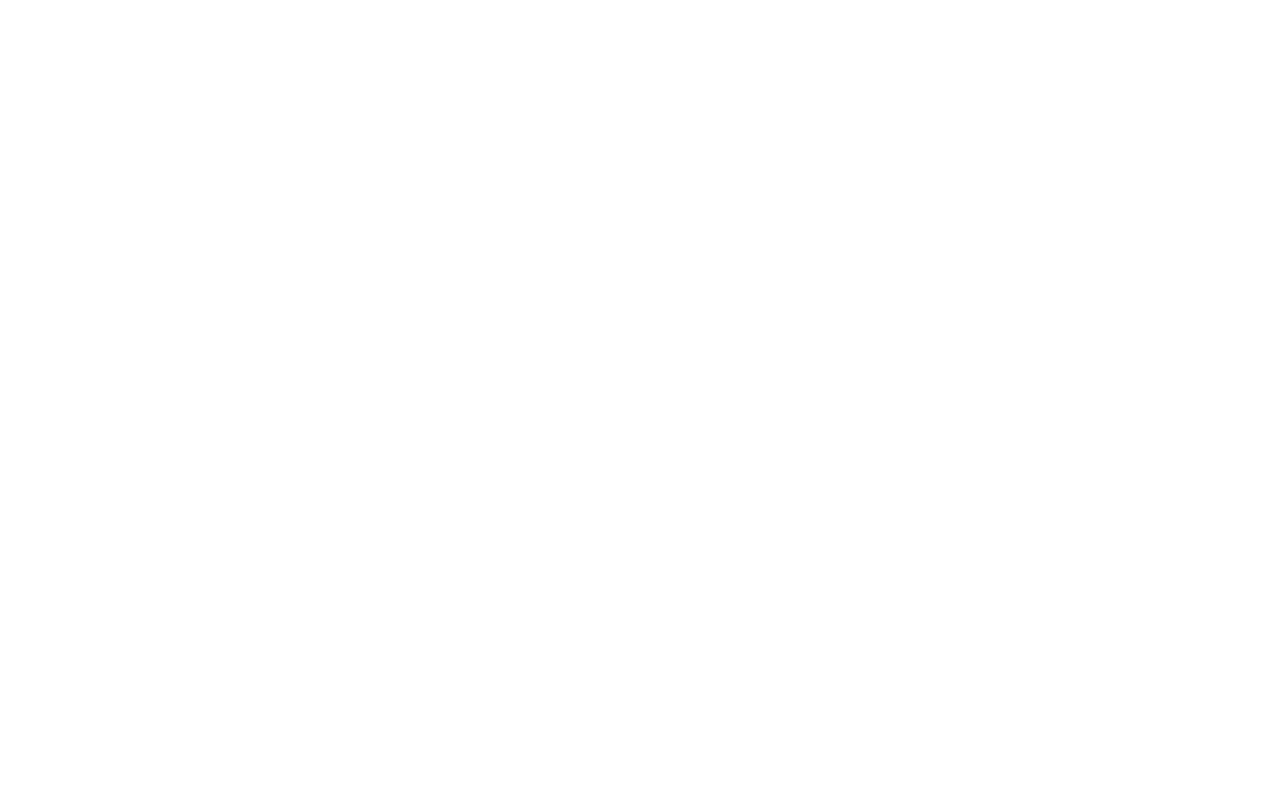
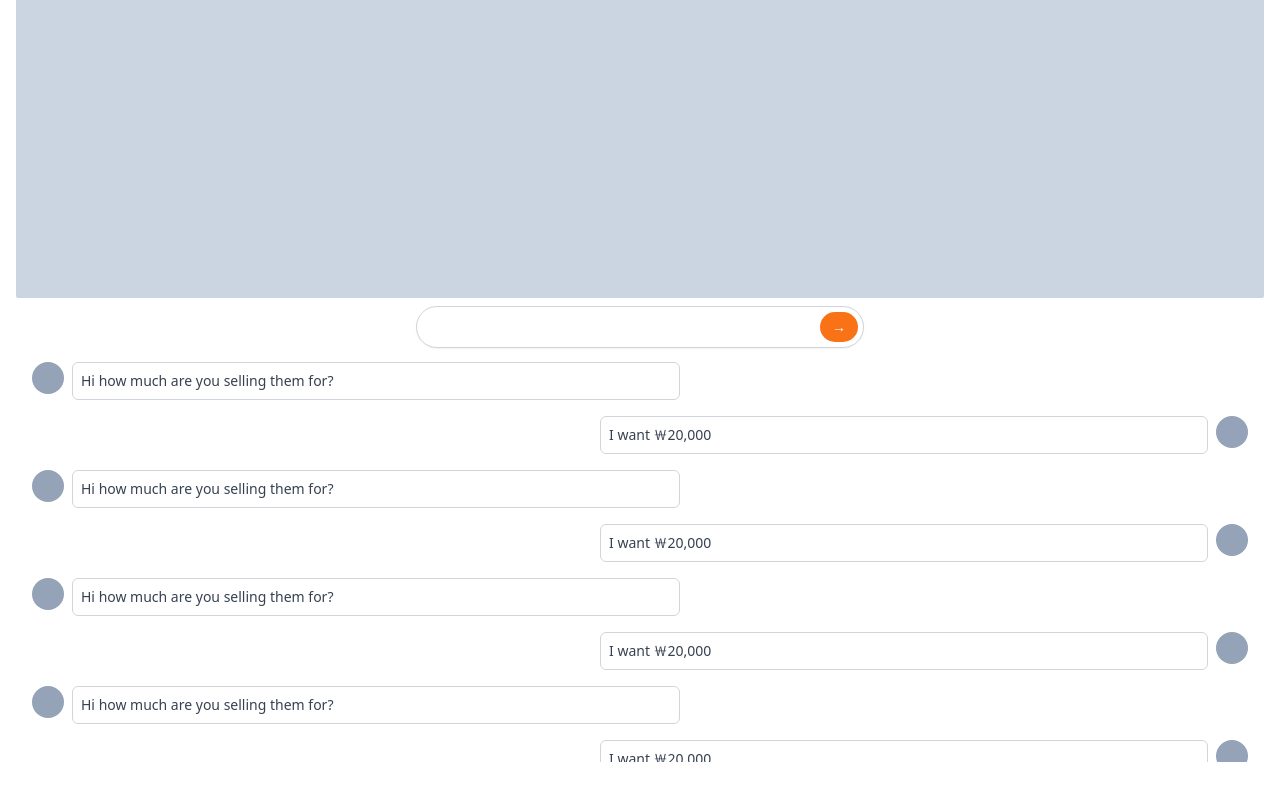
Before and after one commit to JiHunSong94/carrot-market, a Next.js app: page /streams/1 in a window 1280 px wide. Before the commit this address had no page. Shown: the part 444-1244 px from the top of the page. Before the commit the page ends 800 px from the top, so only its background shows below. Built offline with nearby package versions, Linux system fonts and the light colour scheme.

Commit message:
3.14 TW PRACTICE - Stream Detail

```diff
--- a/pages/chats/[id].tsx
+++ b/pages/chats/[id].tsx
@@ -1,4 +1,4 @@
-export default function chatDetail() {
+export default function ChatDetail() {
   return (
     <div className="space-y-4 px-4 py-10">
       <div className="flex items-start space-x-2 ">
@@ -19,14 +19,14 @@
           <p>미쳤어</p>
         </div>
       </div>
-      <div className="fixed inset-x-0 bottom-2 mx-auto w-full max-w-md px-4">
-        <div className="flex items-center">
+      <div className="fixed inset-x-0 bottom-0  bg-white py-2">
+        <div className="relative mx-auto flex w-full  max-w-md items-center">
           <input
             type="text"
-            className="relative w-full rounded-full border-gray-300 shadow-sm focus:border-orange-500 focus:outline-none focus:ring-orange-500"
+            className="w-full rounded-full border-gray-300 pr-12 shadow-sm focus:border-orange-500 focus:outline-none focus:ring-orange-500"
           />
-          <div className="absolute inset-y-0 right-4 flex py-1.5 pr-1.5">
-            <button className="hover:bg-oranger-600 flex cursor-pointer items-center rounded-full bg-orange-500 px-3  text-sm text-white focus:ring-2 focus:ring-orange-500 focus:ring-offset-2">
+          <div className="absolute inset-y-0 right-0 flex py-1.5 pr-1.5">
+            <button className="flex items-center rounded-full bg-orange-500 px-3 text-sm text-white hover:bg-orange-600 focus:ring-2 focus:ring-orange-500 focus:ring-offset-2">
               &rarr;
             </button>
           </div>
--- /dev/null
+++ b/pages/streams/[id].tsx
@@ -0,0 +1,71 @@
+export default function StreamDetail() {
+  return (
+    <div className="space-y-4 px-4 py-10">
+      <div className="aspect-video w-full rounded-sm bg-slate-300" />
+      <h3 className="semibold mt-2 text-2xl text-gray-800">Live Commercial!</h3>
+      <div className="mt-10 h-[50vh] space-y-4 overflow-y-scroll px-4 pb-16">
+        <div className="flex items-start space-x-2 ">
+          <div className="h-8 w-8 rounded-full bg-slate-400" />
+          <div className="w-1/2 rounded-md border border-gray-300 p-2 text-sm text-gray-700">
+            <p>Hi how much are you selling them for?</p>
+          </div>
+        </div>
+        <div className="flex flex-row-reverse items-start space-x-2 space-x-reverse">
+          <div className="h-8 w-8 rounded-full bg-slate-400" />
+          <div className="w-1/2 rounded-md border border-gray-300 p-2 text-sm text-gray-700">
+            <p>I want ￦20,000</p>
+          </div>
+        </div>
+        <div className="flex items-start space-x-2 ">
+          <div className="h-8 w-8 rounded-full bg-slate-400" />
+          <div className="w-1/2 rounded-md border border-gray-300 p-2 text-sm text-gray-700">
+            <p>Hi how much are you selling them for?</p>
+          </div>
+        </div>
+        <div className="flex flex-row-reverse items-start space-x-2 space-x-reverse">
+          <div className="h-8 w-8 rounded-full bg-slate-400" />
+          <div className="w-1/2 rounded-md border border-gray-300 p-2 text-sm text-gray-700">
+            <p>I want ￦20,000</p>
+          </div>
+        </div>
+        <div className="flex items-start space-x-2 ">
+          <div className="h-8 w-8 rounded-full bg-slate-400" />
+          <div className="w-1/2 rounded-md border border-gray-300 p-2 text-sm text-gray-700">
+            <p>Hi how much are you selling them for?</p>
+          </div>
+        </div>
+        <div className="flex flex-row-reverse items-start space-x-2 space-x-reverse">
+          <div className="h-8 w-8 rounded-full bg-slate-400" />
+          <div className="w-1/2 rounded-md border border-gray-300 p-2 text-sm text-gray-700">
+            <p>I want ￦20,000</p>
+          </div>
+        </div>
+        <div className="flex items-start space-x-2 ">
+          <div className="h-8 w-8 rounded-full bg-slate-400" />
+          <div className="w-1/2 rounded-md border border-gray-300 p-2 text-sm text-gray-700">
+            <p>Hi how much are you selling them for?</p>
+          </div>
+        </div>
+        <div className="flex flex-row-reverse items-start space-x-2 space-x-reverse">
+          <div className="h-8 w-8 rounded-full bg-slate-400" />
+          <div className="w-1/2 rounded-md border border-gray-300 p-2 text-sm text-gray-700">
+            <p>I want ￦20,000</p>
+          </div>
+        </div>
+      </div>
+      <div className="fixed inset-x-0 bottom-0 bg-white py-2">
+        <div className="relative mx-auto flex w-full max-w-md items-center">
+          <input
+            type="text"
+            className="w-full rounded-full border-gray-300 shadow-sm focus:border-orange-500 focus:outline-none focus:ring-orange-500"
+          />
+          <div className="absolute inset-y-0 right-0 flex py-1.5 pr-1.5">
+            <button className="hover:bg-oranger-600 flex cursor-pointer items-center rounded-full bg-orange-500 px-3  text-sm text-white focus:ring-2 focus:ring-orange-500 focus:ring-offset-2">
+              &rarr;
+            </button>
+          </div>
+        </div>
+      </div>
+    </div>
+  );
+}
--- a/pages/live.tsx
+++ b/pages/streams/index.tsx
@@ -1,4 +1,4 @@
-export default function Live() {
+export default function Streams() {
   return (
     <div className="space-y-4 divide-y-2 py-10">
       {[1, 1, 1, 1, 1, 1, 1].map((_, i) => (
```
